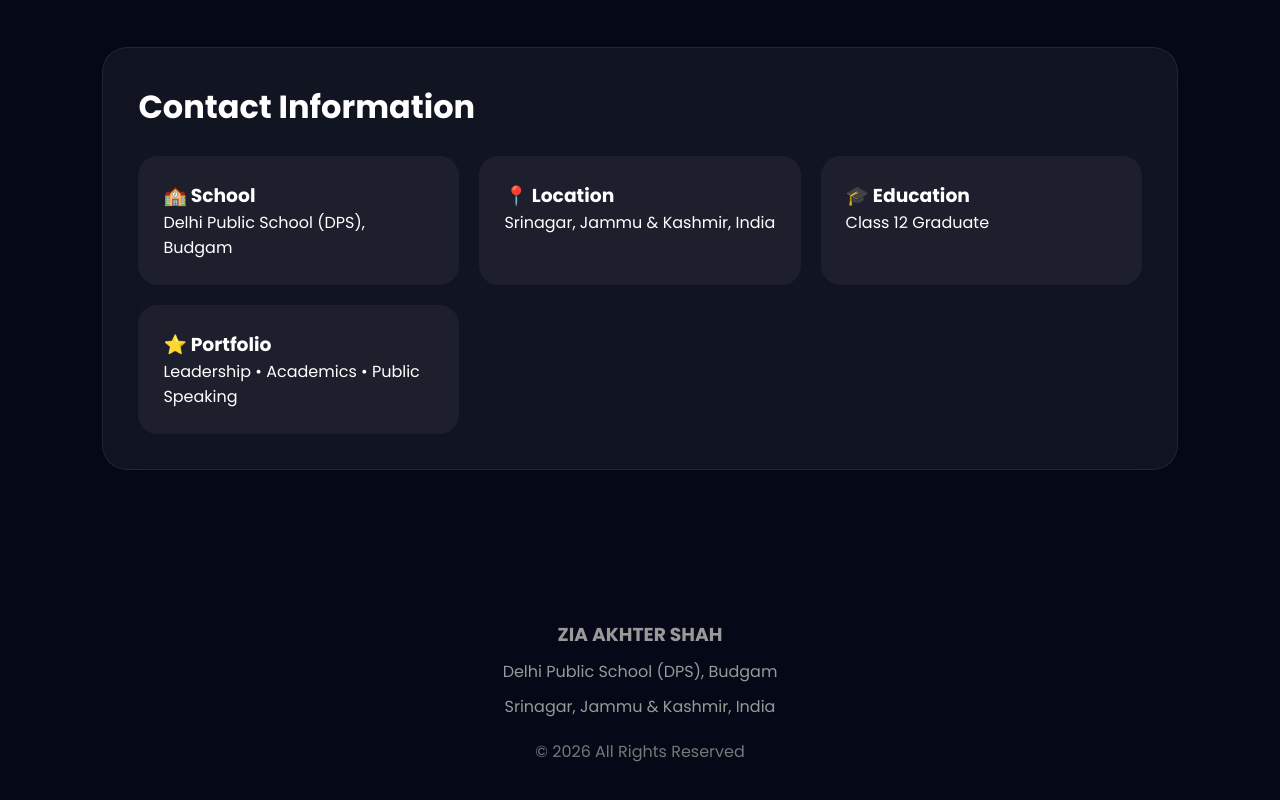
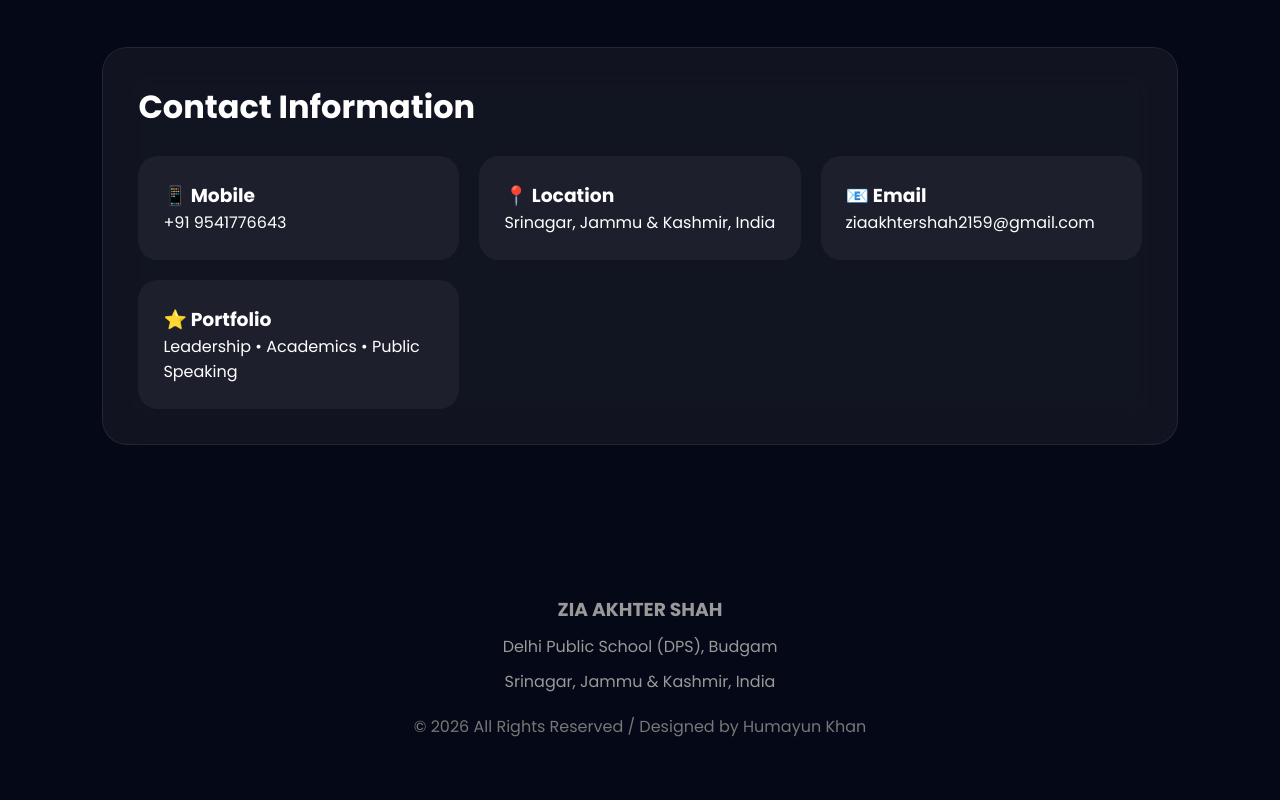
Before and after one commit to sherkhannn-glitch/portfoliozia, a plain HTML site: page index.html in a window 1280 px wide. Shown: the part 4143-4943 px from the top of the page. Drawn offline with Linux system fonts and the light colour scheme.

Commit message:
Add files via upload

```diff
--- a/index.html
+++ b/index.html
@@ -637,8 +637,8 @@ Graduate
 <div class="contact-grid">
 
 <div class="contact-card">
-<h3>🏫 School</h3>
-<p>Delhi Public School (DPS), Budgam</p>
+<h3>📱 Mobile</h3>
+<p>+91 9541776643</p>
 </div>
 
 <div class="contact-card">
@@ -647,8 +647,8 @@ Graduate
 </div>
 
 <div class="contact-card">
-<h3>🎓 Education</h3>
-<p>Class 12 Graduate</p>
+<h3>📧 Email</h3>
+<p>ziaakhtershah2159@gmail.com</p>
 </div>
 
 <div class="contact-card">
@@ -686,7 +686,7 @@ Srinagar, Jammu & Kashmir, India
 </p>
 
 <p style="margin-top:20px;color:#777;">
-© 2026 All Rights Reserved
+© 2026 All Rights Reserved / Designed by Humayun Khan
 </p>
 
 </footer>
```
